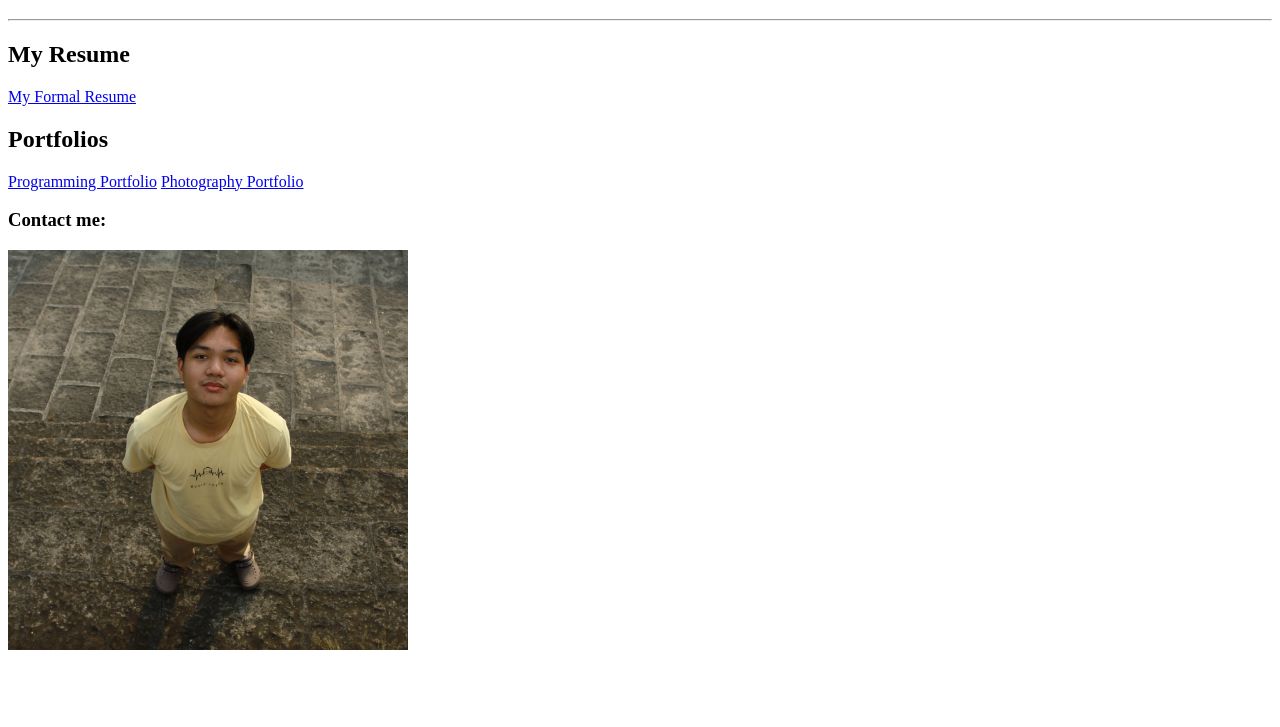
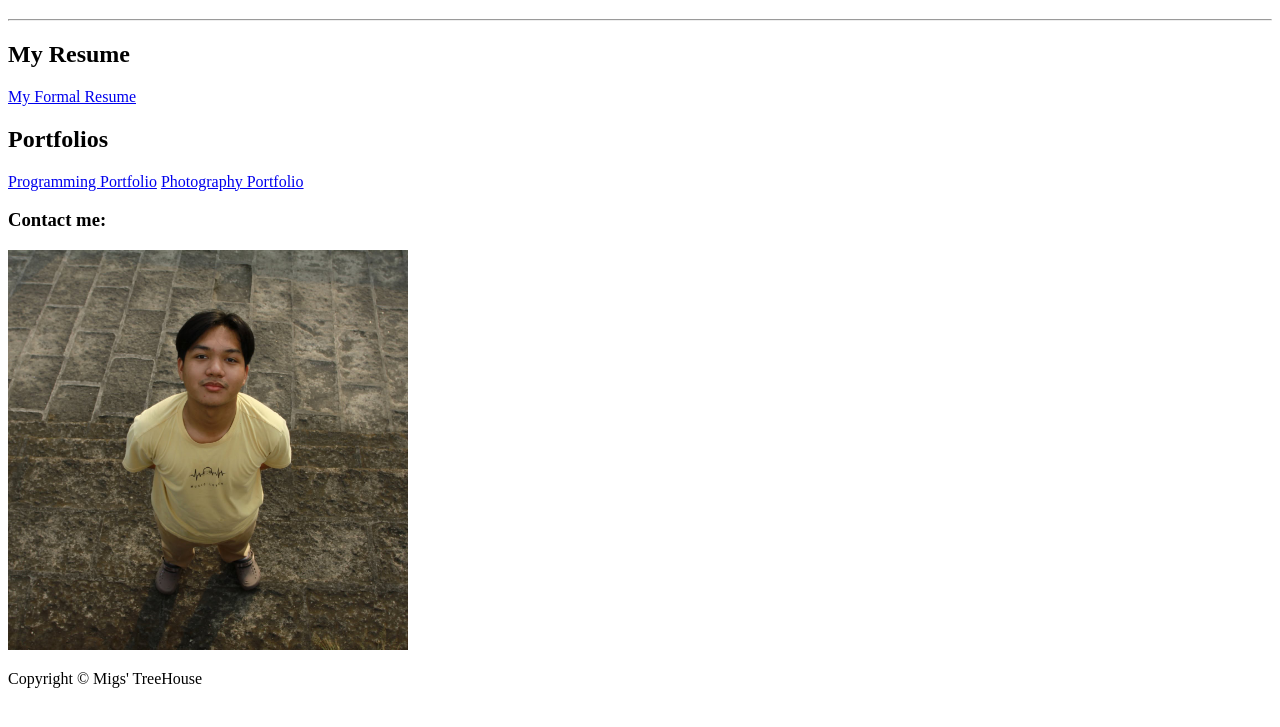
Before and after one commit to ampnagal/TreeHouse-Portfolio, a plain HTML site: page index.html in a window 1280 px wide. Shown: the part 61-788 px from the top of the page. Drawn offline with Linux system fonts and the light colour scheme.

Commit message:
Add files via upload

```diff
--- a/index.html
+++ b/index.html
@@ -17,6 +17,7 @@
 
 <a href="./Sub Web Pages/Resume.html">My Formal Resume</a>
 
+
 <h2>Portfolios</h2>
 <a href="./Sub Web Pages/Programming_portfolio.html">Programming Portfolio</a>
 
@@ -35,4 +36,8 @@
 
 </body>
 
+<footer>
+    <p>Copyright &copy; Migs' TreeHouse </p>
+</footer>
+
 </html>
```
